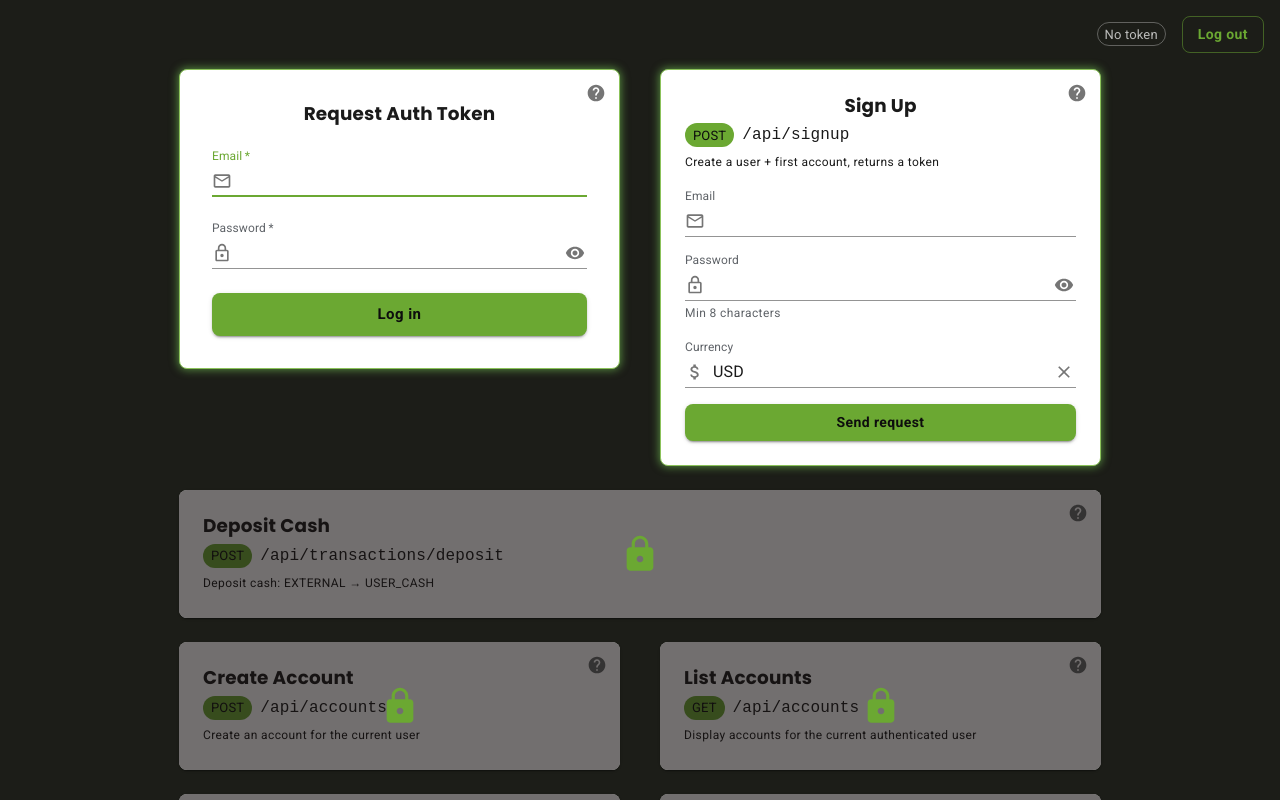
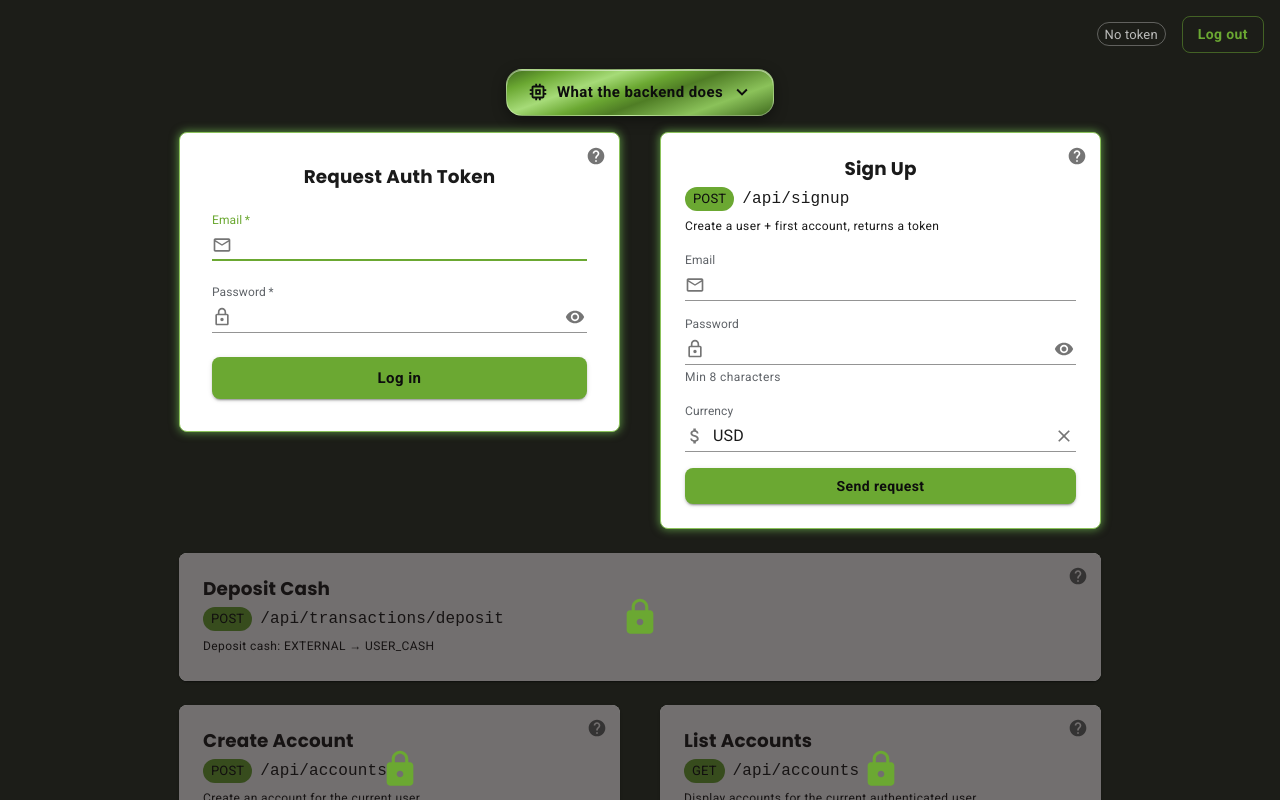
Before and after one commit to ryankavi/DaftarLedger, a React (Vite) app in the folder frontend/: page / in a window 1280 px wide. Shown: the top 800 px of the page. Built offline with nearby package versions, Linux system fonts and the light colour scheme; a web font is replaced by a local one.

Commit message:
feat: initial project desc button

```diff
--- a/frontend/src/App.tsx
+++ b/frontend/src/App.tsx
@@ -15,6 +15,7 @@ import AssessFeePanel from './components/AssessFeePanel'
 import RefundFeePanel from './components/RefundFeePanel'
 import ReversePanel from './components/ReversePanel'
 import DepositPanel from './components/DepositPanel'
+import BackendInfoPanel from './components/BackendInfoPanel'
 import TokenStatus from './components/TokenStatus'
 import { useAuth } from './auth/context'
 
@@ -36,6 +37,9 @@ export default function App() {
           Log out
         </Button>
       </Stack>
+
+      {/* Centered drop-down summarizing the backend's features + tech stack. */}
+      <BackendInfoPanel />
 
       {/* 2-column grid of fixed-width columns, centered as a group so the only
           gap between panels is `gap` (not half the viewport). Default row-major
--- /dev/null
+++ b/frontend/src/components/BackendInfoPanel.tsx
@@ -0,0 +1,216 @@
+import { useState } from 'react'
+import Box from '@mui/material/Box'
+import Button from '@mui/material/Button'
+import Collapse from '@mui/material/Collapse'
+import Divider from '@mui/material/Divider'
+import Paper from '@mui/material/Paper'
+import Typography from '@mui/material/Typography'
+import ExpandMoreIcon from '@mui/icons-material/ExpandMore'
+import MemoryOutlinedIcon from '@mui/icons-material/MemoryOutlined'
+
+// Brand green (#6ba832) rendered as brushed metal: a diagonal run of light/dark
+// green bands reads as light glancing off a metal bar.
+const metallicGreen = {
+  backgroundColor: '#6ba832',
+  backgroundImage: `linear-gradient(160deg,
+    #3f6a1d 0%,
+    #6ba832 14%,
+    #a6db78 31%,
+    #6ba832 45%,
+    #4f7d25 57%,
+    #8bc25a 78%,
+    #3f6a1d 100%)`,
+}
+
+// The Go service's distinguishing properties — one terse line each.
+const FEATURES: { title: string; body: string }[] = [
+  {
+    title: 'Double-entry ledger',
+    body: 'Every transaction posts balanced debit + credit entries — debits always equal credits.',
+  },
+  {
+    title: 'ACID transactions',
+    body: 'Each post runs in one SQL transaction: all rows commit together or roll back as one.',
+  },
+  {
+    title: 'Idempotency',
+    body: 'A unique idempotency key dedupes retries; a DB UNIQUE constraint backstops lost races.',
+  },
+  {
+    title: 'Authorization layer',
+    body: 'Stateless HS256 JWTs verified in middleware; role + ownership gate every protected route.',
+  },
+  {
+    title: 'Deadlock-safe locking',
+    body: 'Accounts locked SELECT … FOR UPDATE in canonical UUID order to prevent deadlocks.',
+  },
+  {
+    title: 'Append-only & reversible',
+    body: 'Ledger rows are never mutated or deleted; corrections post opposing reversal transactions.',
+  },
+  {
+    title: 'Integer money',
+    body: 'Balances stored as minor units (BIGINT) — never floats, so no rounding drift.',
+  },
+  {
+    title: 'DB-authoritative time',
+    body: 'posted_at is stamped by Postgres NOW(), not app clocks — immune to instance drift.',
+  },
+  {
+    title: 'Auto-migrations',
+    body: 'golang-migrate applies idempotent, versioned migrations automatically on startup.',
+  },
+  {
+    title: 'Typed domain errors',
+    body: 'Sentinel errors map to exact HTTP codes (400/403/404/409/422); 5xx bodies are masked.',
+  },
+]
+
+const TECH = [
+  'Go',
+  'PostgreSQL 16',
+  'database/sql',
+  'lib/pq',
+  'golang-migrate',
+  'golang-jwt/jwt v5',
+  'bcrypt',
+  'net/http',
+  'log/slog',
+  'Docker',
+  'testcontainers-go',
+  'godotenv',
+]
+
+// Centered top-of-page button that drops down a metallic-green panel summarizing
+// what the Go backend actually does, with the tech stack as bubbles at the bottom.
+export default function BackendInfoPanel() {
+  const [open, setOpen] = useState(false)
+
+  return (
+    <Box
+      sx={{
+        display: 'flex',
+        flexDirection: 'column',
+        alignItems: 'center',
+        px: 2,
+        pb: 2,
+      }}
+    >
+      <Button
+        onClick={() => setOpen((o) => !o)}
+        variant="contained"
+        size="large"
+        startIcon={<MemoryOutlinedIcon />}
+        endIcon={
+          <ExpandMoreIcon
+            sx={{
+              transform: open ? 'rotate(180deg)' : 'none',
+              transition: 'transform 0.2s ease',
+            }}
+          />
+        }
+        sx={{
+          ...metallicGreen,
+          color: '#0d0d0d',
+          fontWeight: 700,
+          px: 3,
+          py: 1.2,
+          borderRadius: 2,
+          border: '1px solid rgba(255,255,255,0.3)',
+          boxShadow:
+            'inset 0 1px 0 rgba(255,255,255,0.5), 0 4px 14px rgba(0,0,0,0.4)',
+          '&:hover': { ...metallicGreen, filter: 'brightness(1.06)' },
+        }}
+      >
+        What the backend does
+      </Button>
+
+      <Collapse in={open} sx={{ width: '100%', maxWidth: 940 }}>
+        <Paper
+          elevation={0}
+          sx={{
+            ...metallicGreen,
+            mt: 2,
+            p: { xs: 2.5, md: 4 },
+            borderRadius: 3,
+            border: '1px solid rgba(255,255,255,0.25)',
+            boxShadow:
+              'inset 0 1px 0 rgba(255,255,255,0.45), inset 0 -2px 8px rgba(0,0,0,0.3), 0 12px 32px rgba(0,0,0,0.45)',
+          }}
+        >
+          <Typography
+            variant="h5"
+            sx={{
+              fontFamily: 'Poppins, sans-serif',
+              fontWeight: 700,
+              color: '#0d0d0d',
+            }}
+          >
+            Under the Hood — Go Ledger Service
+          </Typography>
+          <Typography variant="body2" sx={{ color: 'rgba(13,13,13,0.78)', mb: 3 }}>
+            The frontend is only UI. The correctness lives in the backend.
+          </Typography>
+
+          {/* Feature cards — dark translucent tiles so the text stays legible on
+              the mid-tone metallic green. */}
+          <Box
+            sx={{
+              display: 'grid',
+              gridTemplateColumns: { xs: '1fr', sm: 'repeat(2, 1fr)' },
+              gap: 1.5,
+            }}
+          >
+            {FEATURES.map((f) => (
+              <Box
+                key={f.title}
+                sx={{
+                  bgcolor: 'rgba(13,13,13,0.34)',
+                  borderRadius: 2,
+                  p: 1.75,
+                  border: '1px solid rgba(255,255,255,0.12)',
+                }}
+              >
+                <Typography sx={{ fontWeight: 700, color: '#d6f5b4', mb: 0.5 }}>
+                  {f.title}
+                </Typography>
+                <Typography
+                  variant="body2"
+                  sx={{ color: 'rgba(255,255,255,0.92)', lineHeight: 1.45 }}
+                >
+                  {f.body}
+                </Typography>
+              </Box>
+            ))}
+          </Box>
+
+          <Divider sx={{ my: 3, borderColor: 'rgba(13,13,13,0.25)' }} />
+
+          {/* Tech stack — each item its own bubble. */}
+          <Typography sx={{ fontWeight: 700, color: '#0d0d0d', mb: 1.5 }}>
+            Tech stack
+          </Typography>
+          <Box sx={{ display: 'flex', flexWrap: 'wrap', gap: 1 }}>
+            {TECH.map((t) => (
+              <Box
+                key={t}
+                sx={{
+                  bgcolor: 'rgba(13,13,13,0.6)',
+                  color: '#eaffd6',
+                  px: 1.5,
+                  py: 0.6,
+                  borderRadius: 999,
+                  fontSize: 13,
+                  fontWeight: 600,
+                  border: '1px solid rgba(255,255,255,0.15)',
+                }}
+              >
+                {t}
+              </Box>
+            ))}
+          </Box>
+        </Paper>
+      </Collapse>
+    </Box>
+  )
+}
```
